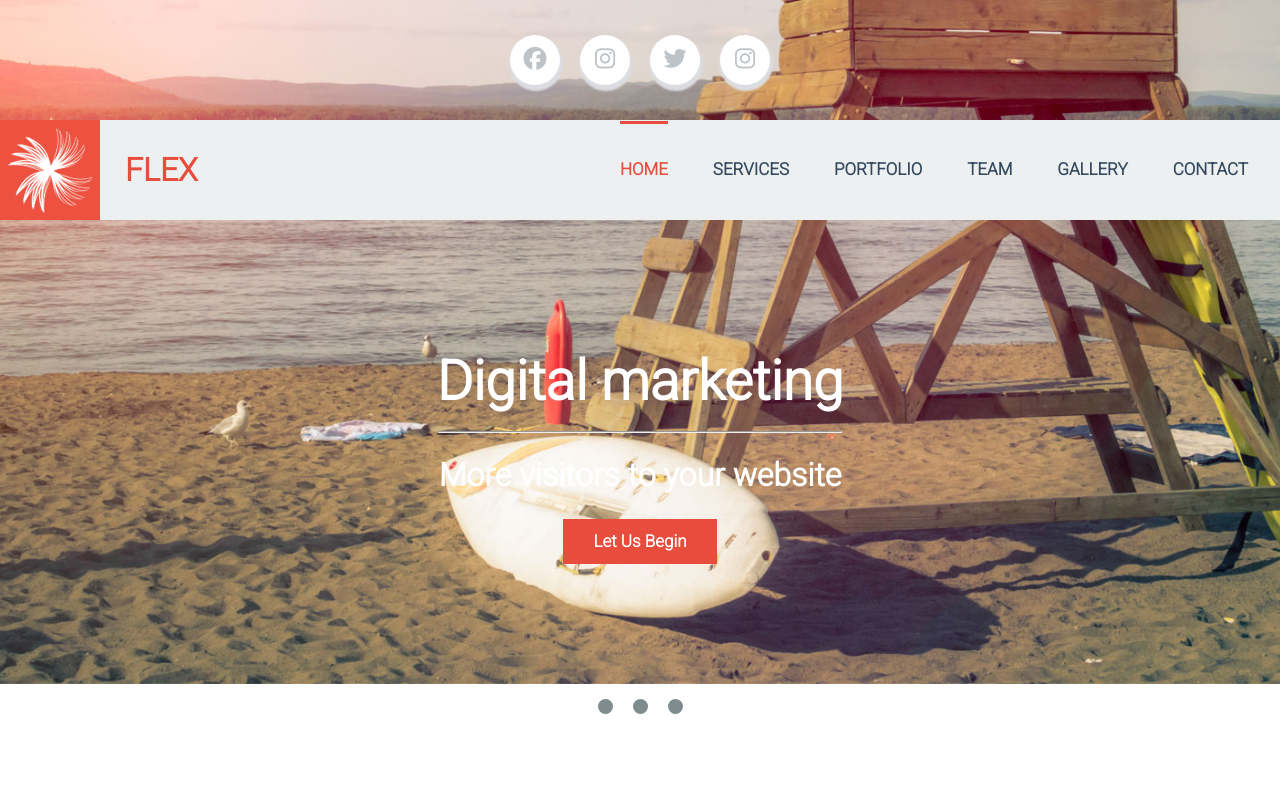
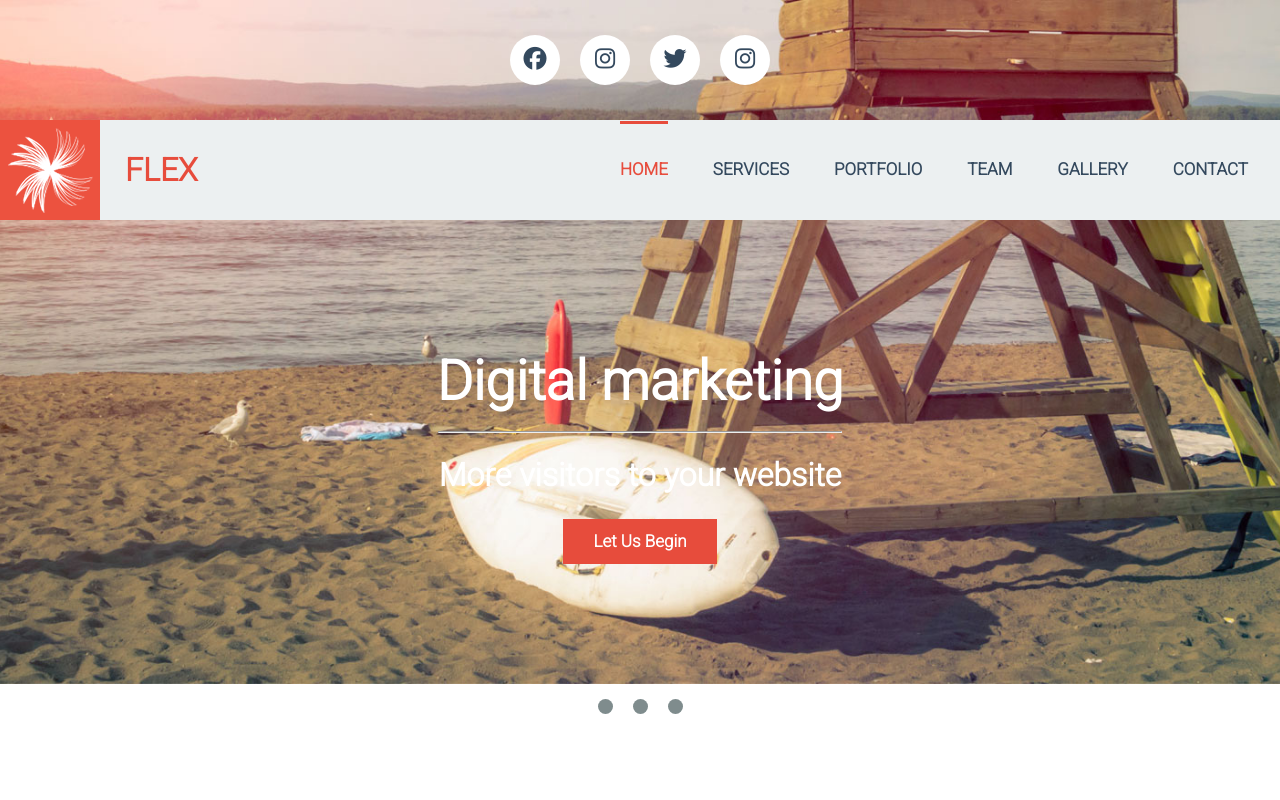
Before and after one commit to akr7205/AC-STYLE-checkpoint-2, a plain HTML site: page index.html in a window 1280 px wide. Shown: the top 800 px of the page. Drawn offline with Linux system fonts and the light colour scheme; files whose address does not match are found by name.

Commit message:
third commit

```diff
--- a/assets/stylesheet/style.css
+++ b/assets/stylesheet/style.css
@@ -113,9 +113,9 @@ height: 50px;
 width: 50px;
 border-radius: 50px;
 line-height: 50px;
-box-shadow: 1px 4px 2px 2px #dcdde1;
+/* box-shadow: 1px 4px 2px 2px #dcdde1; */
 text-align: center;
-color: #bdc3c7;
+color: #34495e;
 }
 .header-bac
 {
```
